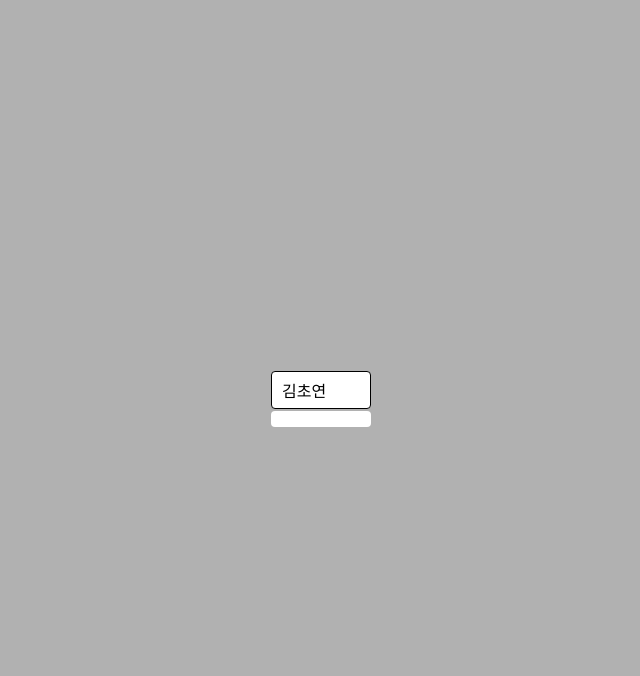
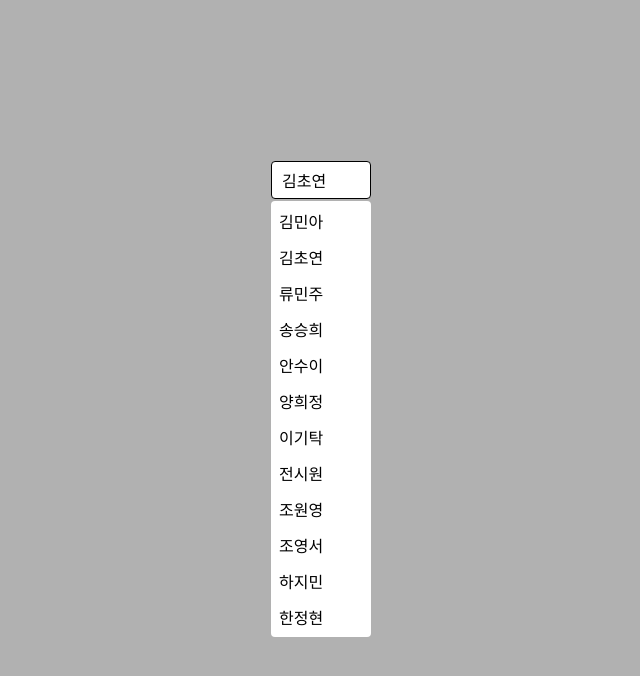
Before and after one commit to IT-Cotato/11th-FE-Networking-June, a React (Vite) app: page / in a window 1280 px wide. Both pictures are taken after a click on the button "김초연". Shown: the top 676 px of the page, without its empty margins (319-959 px from the left). Built offline with nearby package versions, Linux system fonts and the light colour scheme; a web font is replaced by a local one.

Commit message:
feat: Option list 구성

```diff
--- a/src/components/DropBox.tsx
+++ b/src/components/DropBox.tsx
@@ -12,12 +12,25 @@ const DropBox = ({ names }: DropBox) => {
 
   const toggleOpen = () => setIsOpen((prev) => !prev);
 
+  const handleSelect = (name: IName) => {
+    setSelectedName(name);
+    setIsOpen(false);
+  };
+
   return (
     <Container>
       <DropBoxButton onClick={toggleOpen}>
         {selectedName?.name || "김초연"}
       </DropBoxButton>
-      {isOpen && <Options></Options>}
+      {isOpen && (
+        <Options>
+          {names.map((name) => (
+            <OptionItems key={name.id} onClick={() => handleSelect(name)}>
+              {name.name}
+            </OptionItems>
+          ))}
+        </Options>
+      )}
     </Container>
   );
 };
@@ -31,7 +44,7 @@ const Container = styled.div`
 const DropBoxButton = styled.button`
   width: 100%;
   padding: 6px 10px;
-  background: white;
+  background-color: #fff;
   border: 1px solid #000;
   border-radius: 4px;
   cursor: pointer;
@@ -41,14 +54,16 @@ const DropBoxButton = styled.button`
 `;
 
 const Options = styled.ul`
-  background: white;
+  background-color: #fff;
   border-radius: 4px;
   border: none;
   display: flex;
   padding: 8px;
   margin: 2px 0;
   flex-direction: column;
-  align-items: flex-start;
   gap: 12px;
-  align-self: stretch;
 `;
+
+const OptionItems = styled.div`
+  cursor: pointer;
+`;
```
